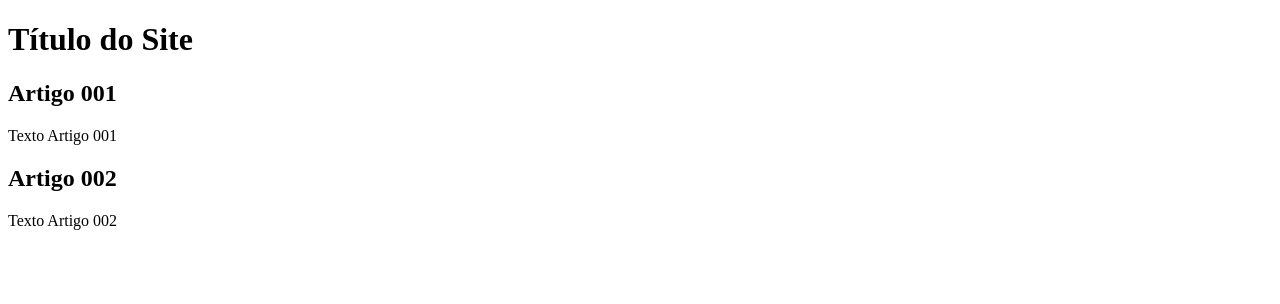
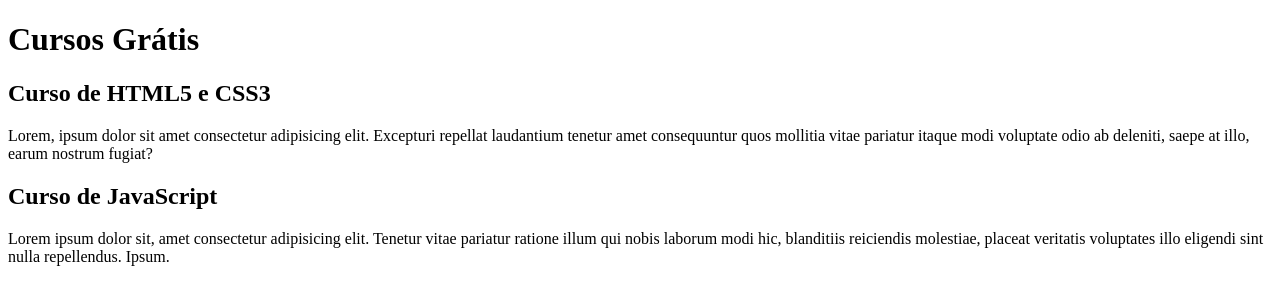
Before and after one commit to rberry-pie/projeto-site, a plain HTML site: page index.html in a window 1280 px wide. Drawn offline with Linux system fonts and the light colour scheme.

Commit message:
comecei a escrever o conteúdo

```diff
--- a/index.html
+++ b/index.html
@@ -8,14 +8,14 @@
 <body>
     <main>
         <header>
-                <h1>Título do Site</h1>
+                <h1>Cursos Grátis</h1>
             <article>
-                <h2>Artigo 001</h2>
-                <p>Texto Artigo 001</p>
+                <h2>Curso de HTML5 e CSS3</h2>
+                <p>Lorem, ipsum dolor sit amet consectetur adipisicing elit. Excepturi repellat laudantium tenetur amet consequuntur quos mollitia vitae pariatur itaque modi voluptate odio ab deleniti, saepe at illo, earum nostrum fugiat?</p>
             </article>
             <article>
-                <h2>Artigo 002</h2>
-                <p>Texto Artigo 002</p>
+                <h2>Curso de JavaScript</h2>
+                <p>Lorem ipsum dolor sit, amet consectetur adipisicing elit. Tenetur vitae pariatur ratione illum qui nobis laborum modi hic, blanditiis reiciendis molestiae, placeat veritatis voluptates illo eligendi sint nulla repellendus. Ipsum.</p>
             </article>
         </header>
     </main>
```
